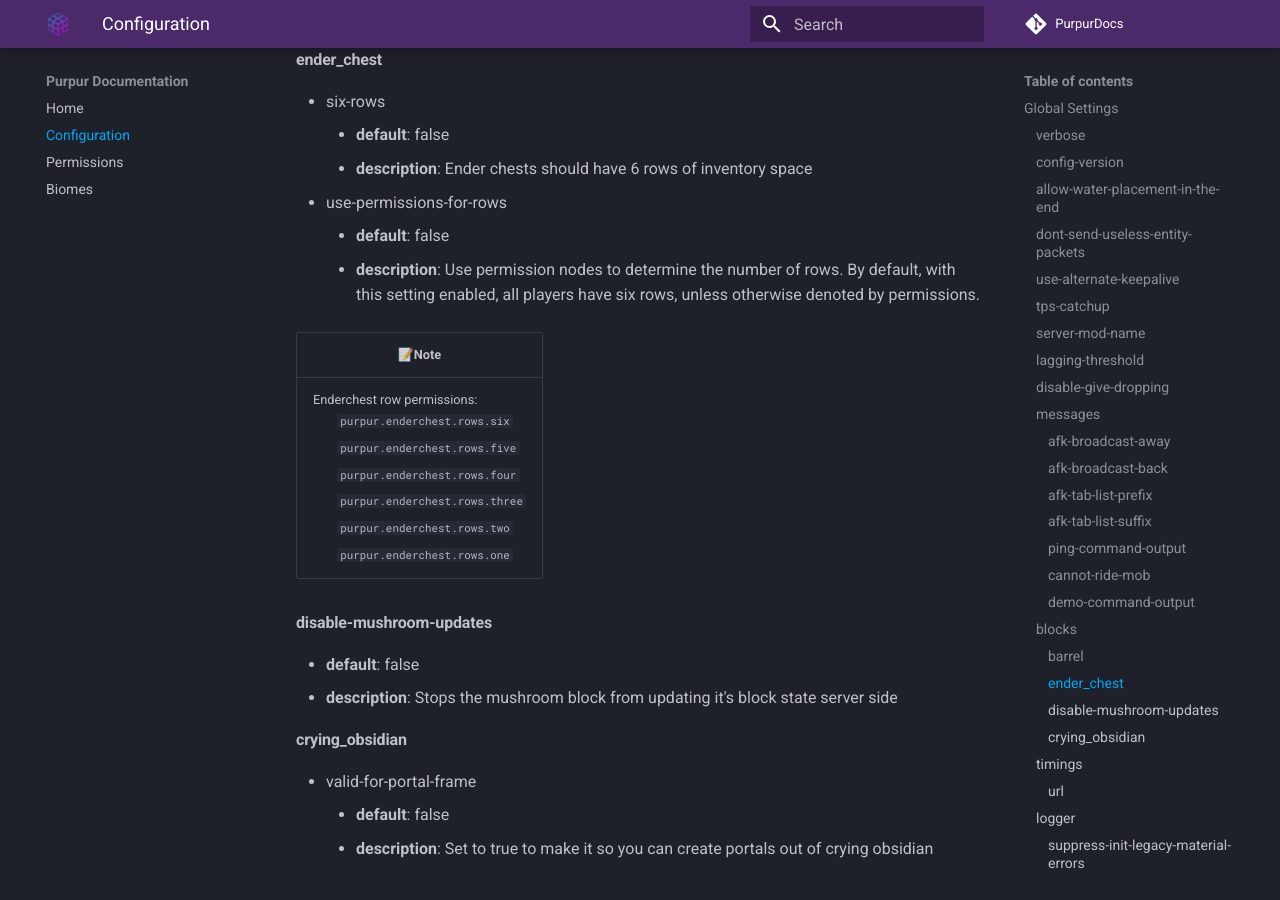
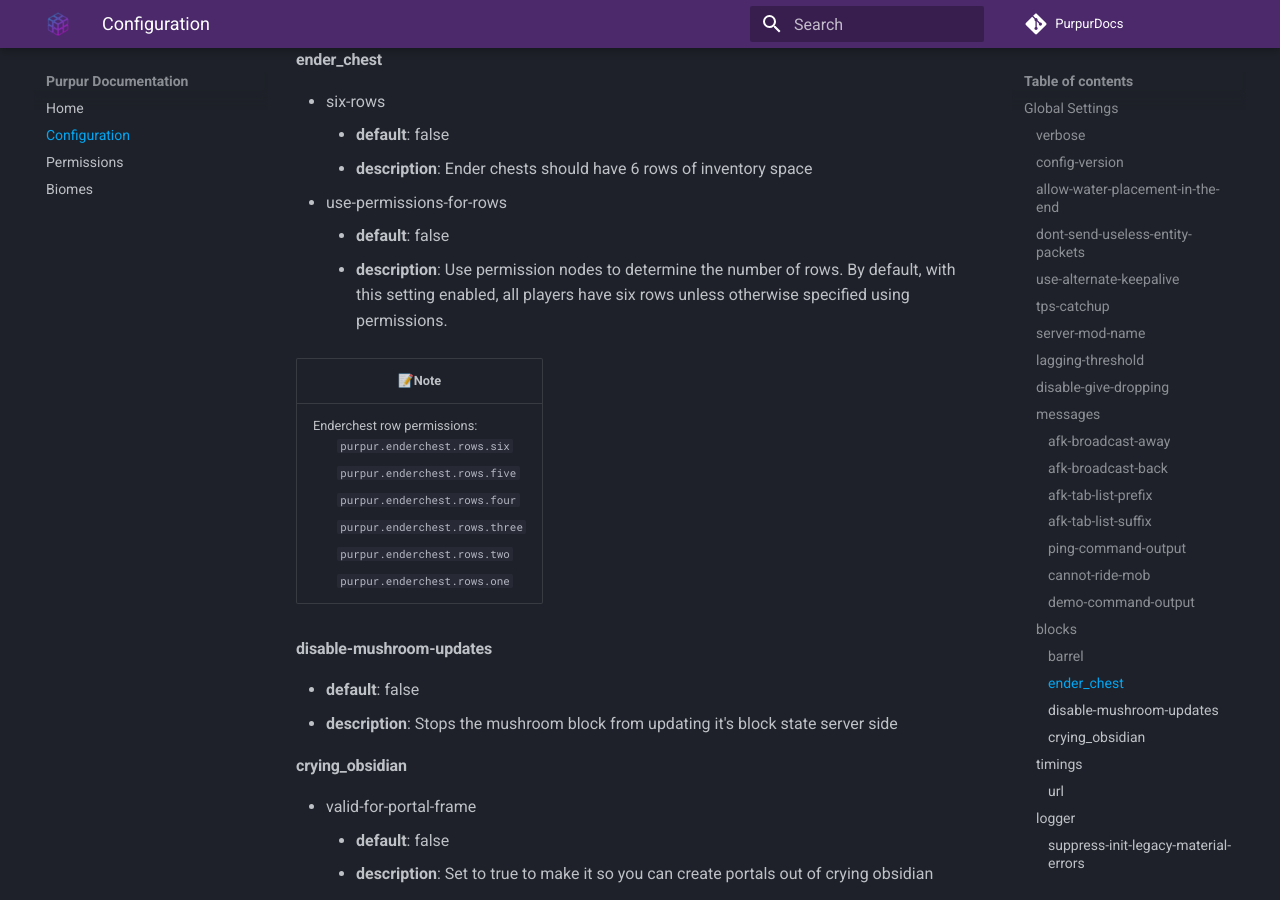
Before and after one commit to PurpurMC/PurpurDocs, an MkDocs documentation site: the page built from docs/Configuration.md, in a window 1280 px wide and 900 px high, scrolled down 3617 px. Built offline with MkDocs 1.6.1 and Material for MkDocs 9.7.7, drawn with Linux system fonts in a browser that asks for light colours; comment, search, counter and statistics services are not loaded.

Commit message:
replace "denote" with a more familiar synonym

```diff
--- a/docs/Configuration.md
+++ b/docs/Configuration.md
@@ -102,7 +102,7 @@
     - **description**: Ender chests should have 6 rows of inventory space
 * use-permissions-for-rows
     - **default**: false
-    - **description**: Use permission nodes to determine the number of rows. By default, with this setting enabled, all players have six rows, unless otherwise denoted by permissions.
+    - **description**: Use permission nodes to determine the number of rows. By default, with this setting enabled, all players have six rows unless otherwise specified using permissions.
 
 <table>
     <thead>
```
